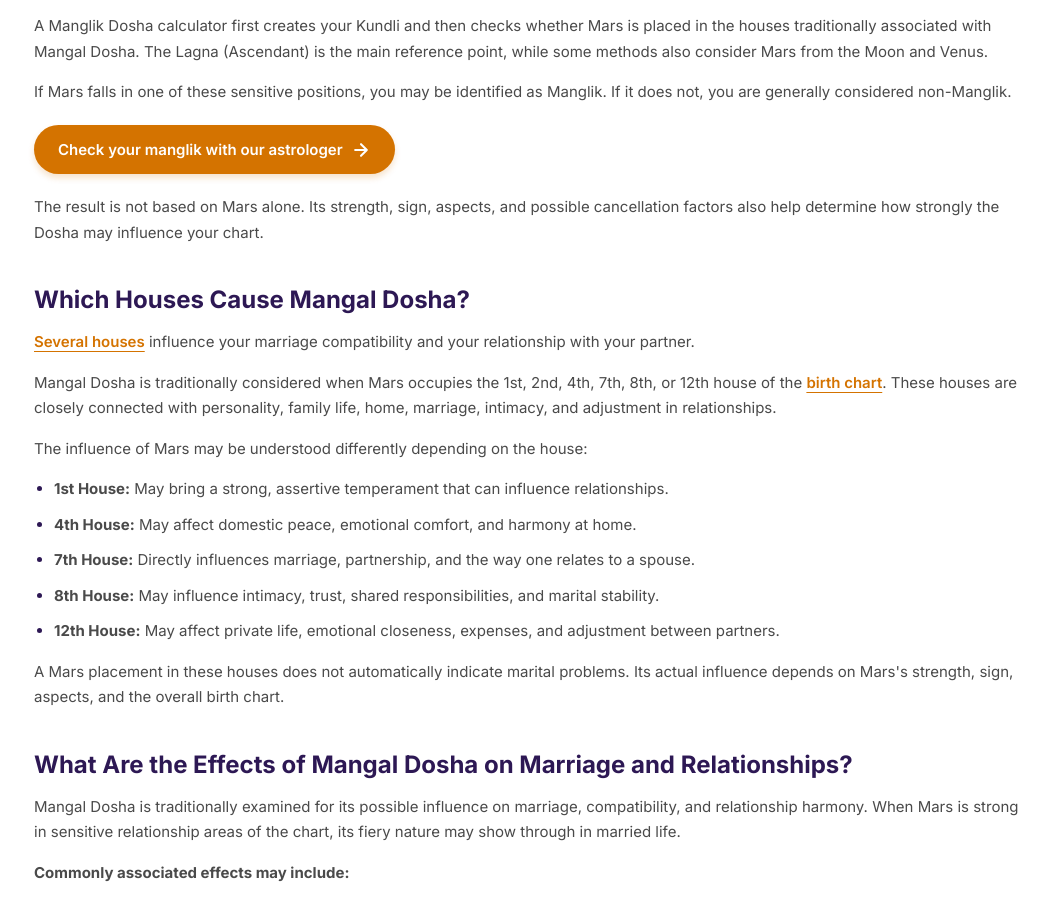
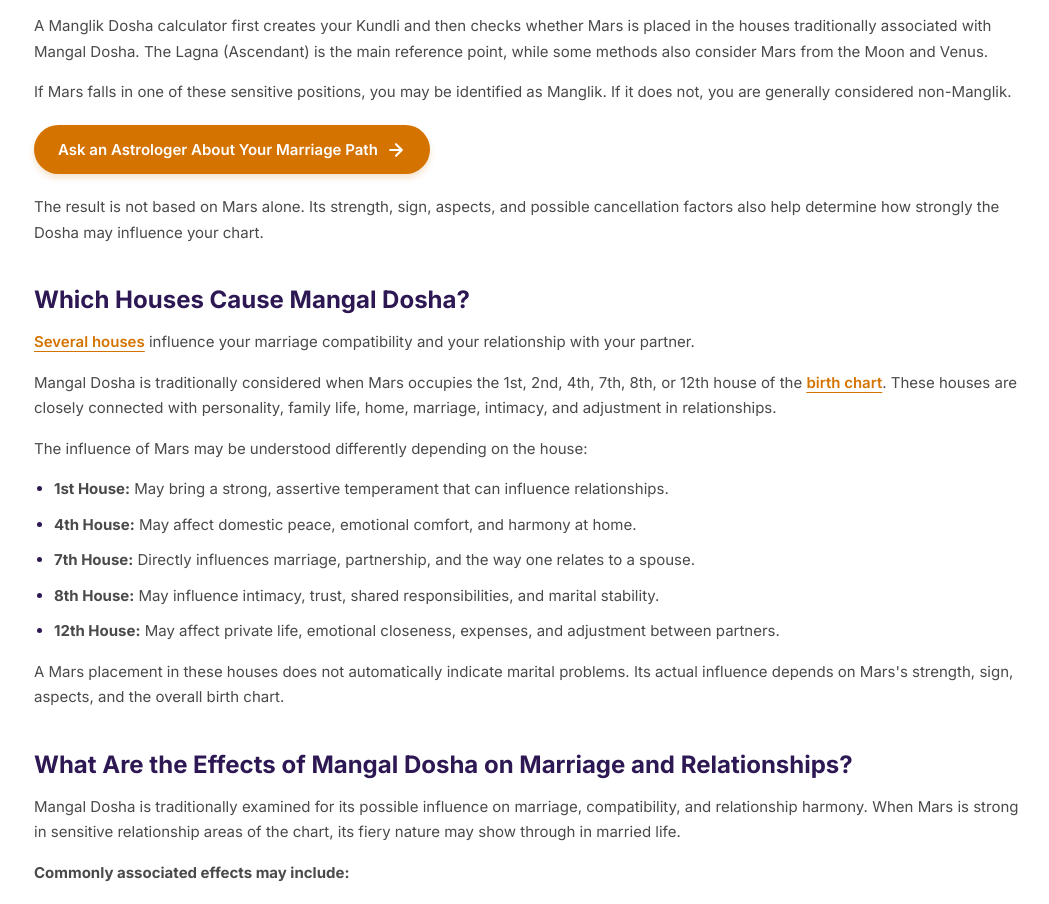
Before and after one commit to JananiS1418/manglik, a Next.js app: page / in a window 1280 px wide. Shown: the part 1400-2304 px from the top of the page, without its empty margins (106-1155 px from the left). Built offline with nearby package versions, Linux system fonts and the light colour scheme; no server answers.

Commit message:
updated the cta

```diff
--- a/src/components/ManglikInfo.tsx
+++ b/src/components/ManglikInfo.tsx
@@ -71,7 +71,7 @@ const ManglikInfo = () => {
 
                         <div style={{ marginBottom: '20px' }}>
                             <a href="https://www.astroved.com/astrovedspeaks/?promo=AVP_Manglik_AstroVed_Speaks" target="_blank" rel="noopener noreferrer" className="manglik-cta-btn">
-                                Check your manglik with our astrologer
+                                Ask an Astrologer About Your Marriage Path
                                 <svg viewBox="0 0 24 24" fill="none" stroke="currentColor" strokeWidth="2.5" width="20" height="20">
                                     <path strokeLinecap="round" strokeLinejoin="round" d="M5 12h14M12 5l7 7-7 7" />
                                 </svg>
```
